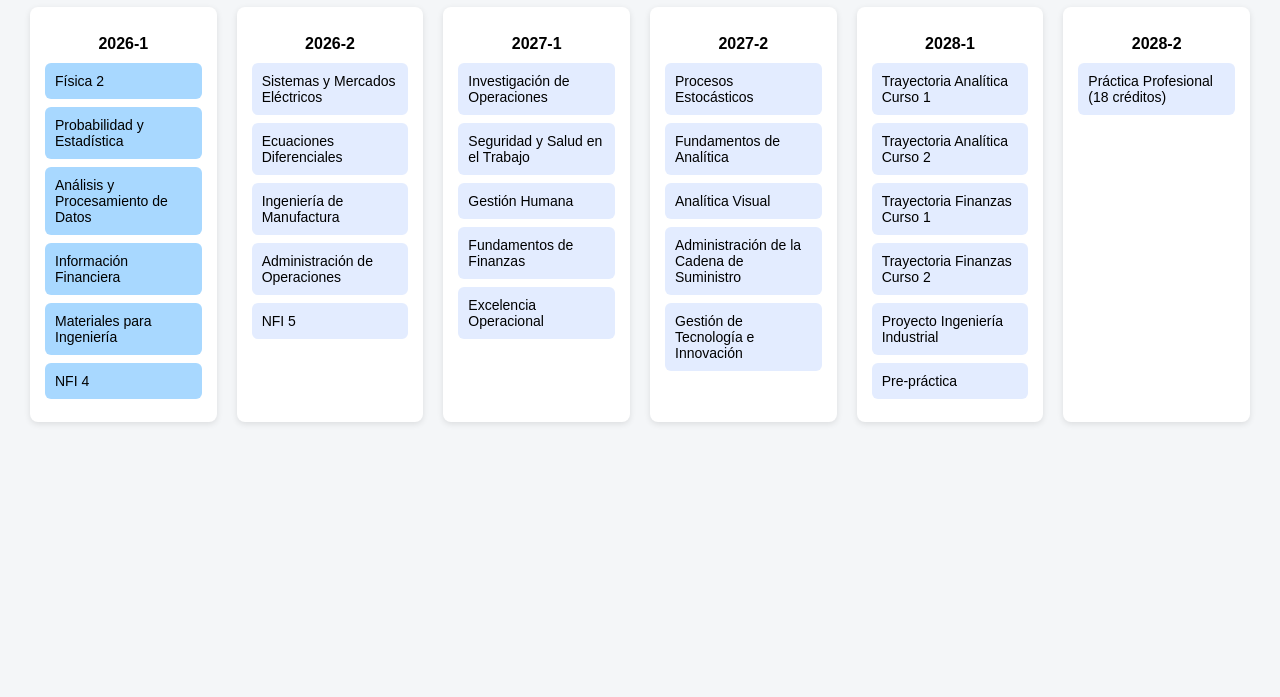
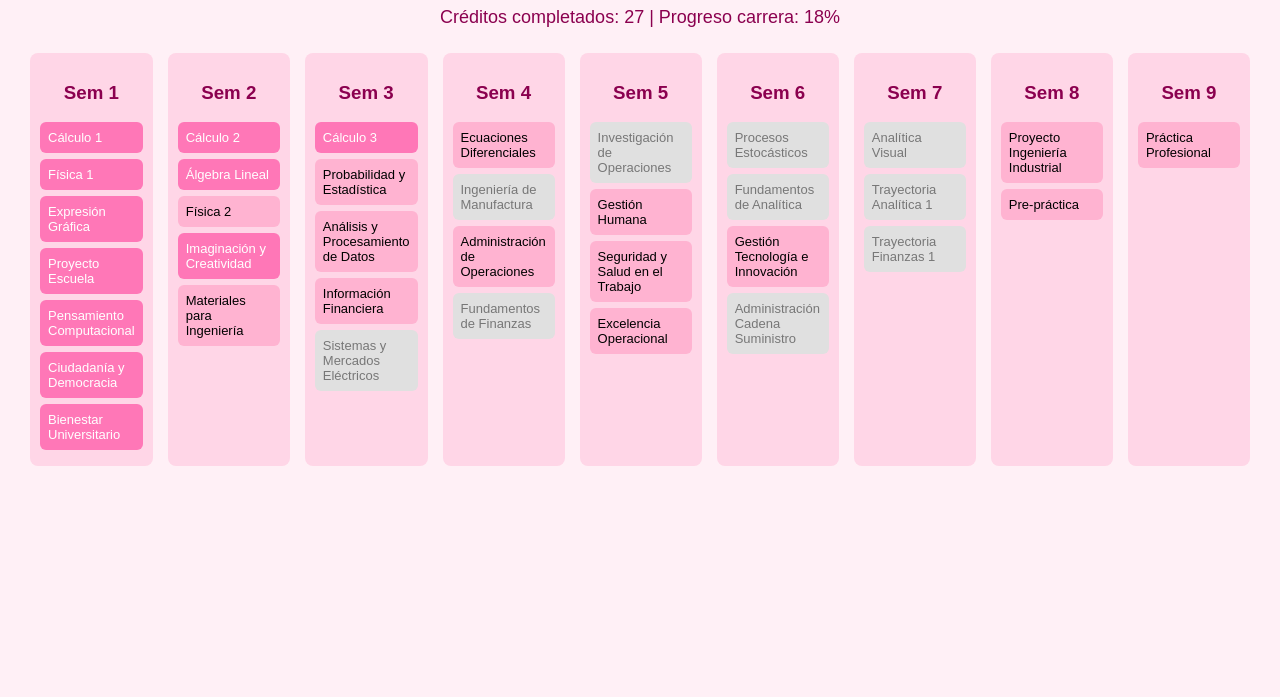
Before and after one commit to manuelavargasvalencia12-ship-it/Pensum---ingenier-a---industrial-, a plain HTML site: page index.html in a window 1280 px wide. Shown: the part 103-800 px from the top of the page. Drawn offline with Linux system fonts and the light colour scheme.

Commit message:
Update index.html

```diff
--- a/index.html
+++ b/index.html
@@ -8,125 +8,251 @@
 
 body{
 font-family: Arial;
-background:#f4f6f8;
+background:#fff0f6;
 margin:0;
 padding:30px;
 }
 
 h1{
 text-align:center;
+color:#b03060;
+}
+
+.stats{
+text-align:center;
+margin-bottom:25px;
+font-size:18px;
+color:#8b004f;
 }
 
 .grid{
 display:grid;
-grid-template-columns: repeat(6, 1fr);
-gap:20px;
+grid-template-columns: repeat(9, 1fr);
+gap:15px;
 }
 
 .semester{
-background:white;
+background:#ffd6e7;
+padding:10px;
 border-radius:8px;
-padding:15px;
-box-shadow:0 2px 6px rgba(0,0,0,0.1);
 }
 
-.semester h2{
+.semester h3{
 text-align:center;
-font-size:16px;
-margin-bottom:10px;
+color:#8b004f;
 }
 
 .course{
-background:#e3ecff;
-padding:10px;
-margin-bottom:8px;
+background:#ffb3d1;
+padding:8px;
+margin:6px 0;
 border-radius:6px;
-font-size:14px;
+cursor:pointer;
+font-size:13px;
+transition:0.2s;
 }
 
-.course.done{
-background:#b8f2c2;
+.course:hover{
+background:#ff8fb8;
 }
 
-.course.current{
-background:#a8d8ff;
+.locked{
+background:#e0e0e0;
+color:#777;
+cursor:not-allowed;
+}
+
+.completed{
+background:#ff4fa3;
+color:white;
+}
+
+.homologada{
+background:#ff77b7;
+color:white;
 }
 
 </style>
-
 </head>
 
 <body>
 
 <h1>Pensum Ingeniería Industrial</h1>
 
+<div class="stats">
+Créditos completados: <span id="credits">0</span> |
+Progreso carrera: <span id="progress">0%</span>
+</div>
+
 <div class="grid">
 
+<!-- SEMESTRE 1 -->
+
 <div class="semester">
-<h2>2026-1</h2>
+<h3>Sem 1</h3>
 
-<div class="course current">Física 2</div>
-<div class="course current">Probabilidad y Estadística</div>
-<div class="course current">Análisis y Procesamiento de Datos</div>
-<div class="course current">Información Financiera</div>
-<div class="course current">Materiales para Ingeniería</div>
-<div class="course current">NFI 4</div>
+<div class="course homologada completed" id="calc1" data-credits="3">Cálculo 1</div>
+<div class="course homologada completed" id="fis1" data-credits="3">Física 1</div>
+<div class="course homologada completed" id="exp" data-credits="2">Expresión Gráfica</div>
+<div class="course homologada completed" id="proyEsc" data-credits="2">Proyecto Escuela</div>
+<div class="course homologada completed" id="pc" data-credits="3">Pensamiento Computacional</div>
+<div class="course homologada completed" id="cdd" data-credits="2">Ciudadanía y Democracia</div>
+<div class="course homologada completed" id="bienestar" data-credits="1">Bienestar Universitario</div>
 
 </div>
 
+<!-- SEMESTRE 2 -->
+
 <div class="semester">
-<h2>2026-2</h2>
+<h3>Sem 2</h3>
 
-<div class="course">Sistemas y Mercados Eléctricos</div>
-<div class="course">Ecuaciones Diferenciales</div>
-<div class="course">Ingeniería de Manufactura</div>
-<div class="course">Administración de Operaciones</div>
-<div class="course">NFI 5</div>
+<div class="course homologada completed" id="calc2" data-prereq="calc1" data-credits="3">Cálculo 2</div>
+<div class="course homologada completed" id="algebra" data-prereq="calc1" data-credits="3">Álgebra Lineal</div>
+<div class="course" id="fis2" data-prereq="fis1" data-credits="3">Física 2</div>
+<div class="course homologada completed" data-credits="2">Imaginación y Creatividad</div>
+<div class="course" id="matIng" data-credits="3">Materiales para Ingeniería</div>
 
 </div>
 
+<!-- SEMESTRE 3 -->
+
 <div class="semester">
-<h2>2027-1</h2>
+<h3>Sem 3</h3>
 
-<div class="course">Investigación de Operaciones</div>
-<div class="course">Seguridad y Salud en el Trabajo</div>
-<div class="course">Gestión Humana</div>
-<div class="course">Fundamentos de Finanzas</div>
-<div class="course">Excelencia Operacional</div>
+<div class="course homologada completed" id="calc3" data-prereq="calc2" data-credits="3">Cálculo 3</div>
+<div class="course" id="prob" data-prereq="calc2" data-credits="3">Probabilidad y Estadística</div>
+<div class="course" id="datos" data-prereq="pc" data-credits="3">Análisis y Procesamiento de Datos</div>
+<div class="course" id="infoFin" data-credits="3">Información Financiera</div>
+<div class="course locked" id="sistElec" data-prereq="fis2" data-credits="3">Sistemas y Mercados Eléctricos</div>
 
 </div>
 
+<!-- SEMESTRE 4 -->
+
 <div class="semester">
-<h2>2027-2</h2>
+<h3>Sem 4</h3>
 
-<div class="course">Procesos Estocásticos</div>
-<div class="course">Fundamentos de Analítica</div>
-<div class="course">Analítica Visual</div>
-<div class="course">Administración de la Cadena de Suministro</div>
-<div class="course">Gestión de Tecnología e Innovación</div>
+<div class="course locked" id="ed" data-prereq="calc3" data-credits="3">Ecuaciones Diferenciales</div>
+<div class="course locked" id="manuf" data-prereq="matIng" data-credits="3">Ingeniería de Manufactura</div>
+<div class="course" id="admOps" data-credits="3">Administración de Operaciones</div>
+<div class="course locked" id="finanzas" data-prereq="infoFin" data-credits="3">Fundamentos de Finanzas</div>
 
 </div>
 
+<!-- SEMESTRE 5 -->
+
 <div class="semester">
-<h2>2028-1</h2>
+<h3>Sem 5</h3>
 
-<div class="course">Trayectoria Analítica Curso 1</div>
-<div class="course">Trayectoria Analítica Curso 2</div>
-<div class="course">Trayectoria Finanzas Curso 1</div>
-<div class="course">Trayectoria Finanzas Curso 2</div>
-<div class="course">Proyecto Ingeniería Industrial</div>
-<div class="course">Pre-práctica</div>
+<div class="course locked" id="invOps" data-prereq="prob" data-credits="3">Investigación de Operaciones</div>
+<div class="course" data-credits="3">Gestión Humana</div>
+<div class="course" data-credits="3">Seguridad y Salud en el Trabajo</div>
+<div class="course" data-credits="3">Excelencia Operacional</div>
 
 </div>
 
+<!-- SEMESTRE 6 -->
+
 <div class="semester">
-<h2>2028-2</h2>
+<h3>Sem 6</h3>
 
-<div class="course">Práctica Profesional (18 créditos)</div>
+<div class="course locked" id="estoc" data-prereq="prob" data-credits="3">Procesos Estocásticos</div>
+<div class="course locked" id="fundAnalitica" data-prereq="datos" data-credits="3">Fundamentos de Analítica</div>
+<div class="course" data-credits="3">Gestión Tecnología e Innovación</div>
+<div class="course locked" id="cadena" data-prereq="admOps" data-credits="3">Administración Cadena Suministro</div>
+
+</div>
+
+<!-- SEMESTRE 7 -->
+
+<div class="semester">
+<h3>Sem 7</h3>
+
+<div class="course locked" data-prereq="fundAnalitica" data-credits="3">Analítica Visual</div>
+<div class="course locked" data-prereq="cadena" data-credits="3">Trayectoria Analítica 1</div>
+<div class="course locked" data-prereq="finanzas" data-credits="3">Trayectoria Finanzas 1</div>
+
+</div>
+
+<!-- SEMESTRE 8 -->
+
+<div class="semester">
+<h3>Sem 8</h3>
+
+<div class="course" data-credits="3">Proyecto Ingeniería Industrial</div>
+<div class="course" data-credits="2">Pre-práctica</div>
+
+</div>
+
+<!-- SEMESTRE 9 -->
+
+<div class="semester">
+<h3>Sem 9</h3>
+
+<div class="course" data-credits="18">Práctica Profesional</div>
 
 </div>
 
 </div>
 
+<script>
+
+const courses = document.querySelectorAll(".course")
+const creditsDisplay = document.getElementById("credits")
+const progressDisplay = document.getElementById("progress")
+
+const TOTAL_CREDITS = 150
+
+courses.forEach(course => {
+
+course.addEventListener("click", () => {
+
+if(course.classList.contains("locked")) return
+if(course.classList.contains("homologada")) return
+
+course.classList.toggle("completed")
+
+updateUnlocks()
+updateStats()
+
+})
+
+})
+
+function updateUnlocks(){
+
+document.querySelectorAll(".course[data-prereq]").forEach(course => {
+
+const prereq = course.dataset.prereq
+const prereqCourse = document.getElementById(prereq)
+
+if(prereqCourse && prereqCourse.classList.contains("completed")){
+course.classList.remove("locked")
+}
+
+})
+
+}
+
+function updateStats(){
+
+let credits = 0
+
+document.querySelectorAll(".completed").forEach(course=>{
+credits += parseInt(course.dataset.credits || 0)
+})
+
+creditsDisplay.textContent = credits
+
+let progress = Math.round((credits/TOTAL_CREDITS)*100)
+progressDisplay.textContent = progress + "%"
+
+}
+
+updateUnlocks()
+updateStats()
+
+</script>
+
 </body>
 </html>
```
